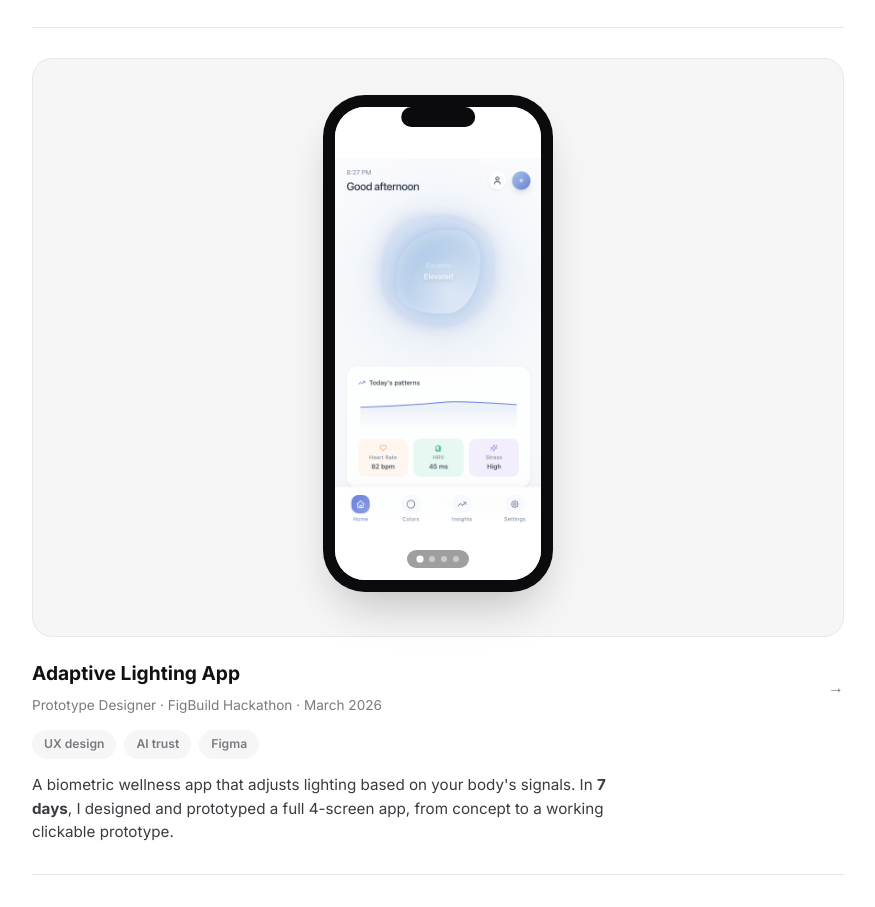
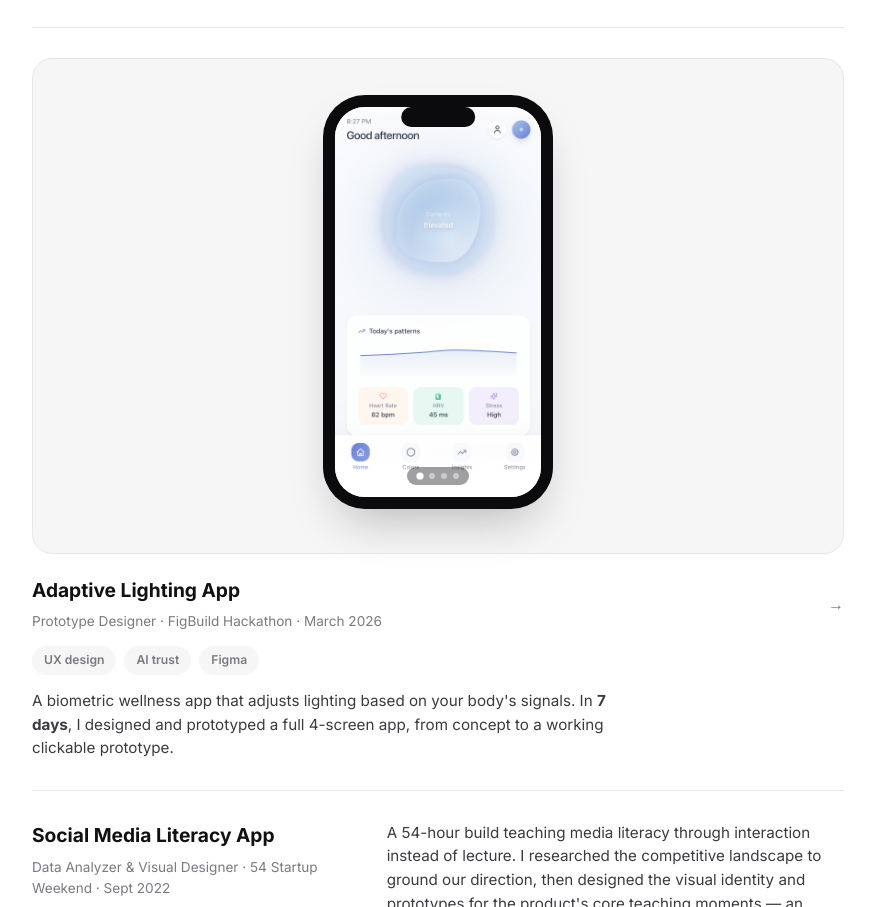
Before and after one commit to AimeeZzzz22/Aimee_portfolio, a plain HTML site: page index.html in a window 1280 px wide. Shown: the part 1811-2718 px from the top of the page, without its empty margins (202-1077 px from the left). Drawn offline with Linux system fonts and the light colour scheme.

Commit message:
Make phone frame resize to fit each screen exactly; fix swipe blocked on touch
Two real bugs, both now fixed:

1. Swipe wasn't working on touch devices because touch-action:pan-y on
   each slide restricts the browser to vertical-only gestures there -
   it doesn't "pass through" horizontal gestures to the parent as I'd
   assumed. Removed; nested horizontal/vertical scroll containers
   negotiate gesture direction natively without it.

2. Short screenshots still left blank space (centering) or clipped
   real text/icons (object-fit:cover cropping was tried and reverted -
   confirmed it cut off things like "8:27 PM" and nav labels). Neither
   is acceptable, so the frame itself now resizes to match the active
   slide's real aspect ratio, capped at a realistic phone height. Short
   screens fill the frame exactly with no crop or gap; long scrollable
   pages stay capped at the realistic height and scroll internally as
   before.

Also bumped cache-busting query params on the shared CSS/JS includes
(?v=3) - discovered mid-debugging that the browser was silently
serving a stale cached stylesheet/script/even the HTML document across
multiple prior "fixes," which is why earlier attempts appeared to not
take effect.

```diff
--- a/css/style.css
+++ b/css/style.css
@@ -157,6 +157,7 @@ footer .btn-ghost{border-color:#3A3A40; color:#fff;}
   position:relative; width:100%; max-width:230px; margin:0 auto;
   aspect-ratio:1170/2532; background:#0B0B0D; border-radius:42px; padding:12px;
   box-shadow:0 24px 48px -16px rgba(17,17,20,0.28);
+  transition:height .25s ease;
 }
 .phone-frame--large{max-width:300px; border-radius:52px; padding:14px;}
 .phone-frame::before{
@@ -177,12 +178,10 @@ footer .btn-ghost{border-color:#3A3A40; color:#fff;}
 .phone-slide{
   flex:0 0 100%; width:100%; height:100%; scroll-snap-align:start;
   overflow-y:auto; overscroll-behavior:contain; -webkit-overflow-scrolling:touch;
-  touch-action:pan-y; scrollbar-width:none; background:#fff;
+  scrollbar-width:none; background:#fff;
 }
 .phone-slide::-webkit-scrollbar{display:none;}
 .phone-slide img{width:100%; height:auto; display:block; pointer-events:none;}
-/* Screens shorter than the frame: center instead of leaving a blank gap below */
-.phone-slide.fits{display:flex; align-items:center; overflow-y:hidden;}
 .phone-slide--dark{background:#0B0B0D;}
 .phone-dots{
   position:absolute; bottom:12px; left:50%; transform:translateX(-50%); z-index:4;
--- a/index.html
+++ b/index.html
@@ -6,7 +6,7 @@
 <title>Aimee Zhang — Product &amp; UX</title>
 <link rel="preconnect" href="https://fonts.googleapis.com">
 <link href="https://fonts.googleapis.com/css2?family=Inter:wght@400;500;600;700;800&display=swap" rel="stylesheet">
-<link rel="stylesheet" href="css/style.css">
+<link rel="stylesheet" href="css/style.css?v=3">
 </head>
 <body>
 
@@ -93,10 +93,10 @@
         <div class="phone-frame">
           <div class="phone-screen">
             <div class="phone-slides">
-              <div class="phone-slide fits"><img src="images/adaptive-lighting/home.png" alt="Adaptive Lighting App home screen showing biometric state"></div>
-              <div class="phone-slide fits"><img src="images/adaptive-lighting/color-selection.png" alt="Adaptive Lighting App color selection and analysis screen"></div>
-              <div class="phone-slide fits"><img src="images/adaptive-lighting/insights.png" alt="Adaptive Lighting App insights and color performance screen"></div>
-              <div class="phone-slide fits phone-slide--dark"><img src="images/adaptive-lighting/smart-room.png" alt="Adaptive Lighting App smart room device control screen"></div>
+              <div class="phone-slide"><img src="images/adaptive-lighting/home.png" alt="Adaptive Lighting App home screen showing biometric state"></div>
+              <div class="phone-slide"><img src="images/adaptive-lighting/color-selection.png" alt="Adaptive Lighting App color selection and analysis screen"></div>
+              <div class="phone-slide"><img src="images/adaptive-lighting/insights.png" alt="Adaptive Lighting App insights and color performance screen"></div>
+              <div class="phone-slide phone-slide--dark"><img src="images/adaptive-lighting/smart-room.png" alt="Adaptive Lighting App smart room device control screen"></div>
             </div>
             <div class="phone-dots">
               <span class="phone-dot active"></span>
@@ -181,6 +181,6 @@
 </footer>
 <div class="copyright">Champaign, IL · Open to relocation</div>
 
-<script src="js/phone-carousel.js"></script>
+<script src="js/phone-carousel.js?v=3"></script>
 </body>
 </html>
--- a/js/phone-carousel.js
+++ b/js/phone-carousel.js
@@ -6,6 +6,26 @@
     var prevBtn = frame.querySelector('.phone-arrow--prev');
     var nextBtn = frame.querySelector('.phone-arrow--next');
     var count = slides.children.length;
+    var slideEls = Array.prototype.slice.call(slides.children);
+    var REAL_PHONE_RATIO = 2532 / 1170; // height/width, caps how tall the frame gets
+
+    // Size the frame to match the active screen's real proportions: short
+    // screens shrink the frame so there's no blank gap, long scrollable
+    // pages are capped at a realistic phone height and scroll internally.
+    function resizeToSlide(index){
+      var slide = slideEls[index];
+      if(!slide) return;
+      var img = slide.querySelector('img');
+      if(!img) return;
+      function apply(){
+        if(!img.naturalWidth || !img.naturalHeight) return;
+        var w = frame.clientWidth;
+        var maxH = w * REAL_PHONE_RATIO;
+        var natH = w * (img.naturalHeight / img.naturalWidth);
+        frame.style.height = Math.min(natH, maxH) + 'px';
+      }
+      if(img.complete) apply(); else img.addEventListener('load', apply, { once:true });
+    }
 
     function activeIndex(){
       return Math.round(slides.scrollLeft / slides.clientWidth) || 0;
@@ -15,6 +35,7 @@
       dots.forEach(function(d, idx){ d.classList.toggle('active', idx === i); });
       if(prevBtn) prevBtn.disabled = i === 0;
       if(nextBtn) nextBtn.disabled = i === count - 1;
+      resizeToSlide(i);
     }
     function goTo(i){
       i = Math.max(0, Math.min(count - 1, i));
@@ -32,7 +53,10 @@
     });
     if(prevBtn) prevBtn.addEventListener('click', function(){ goTo(activeIndex() - 1); });
     if(nextBtn) nextBtn.addEventListener('click', function(){ goTo(activeIndex() + 1); });
-    window.addEventListener('resize', function(){ slides.scrollLeft = activeIndex() * slides.clientWidth; });
+    window.addEventListener('resize', function(){
+      slides.scrollLeft = activeIndex() * slides.clientWidth;
+      resizeToSlide(activeIndex());
+    });
 
     // Mouse drag-to-swipe (touch devices already get native scroll+snap)
     var dragging = false, movedEnough = false, startX = 0, startScroll = 0;
```
Also changed, not shown: projects/adaptive-lighting.html (+6 -6 lines), projects/crackdown.html (+2 -2 lines).
